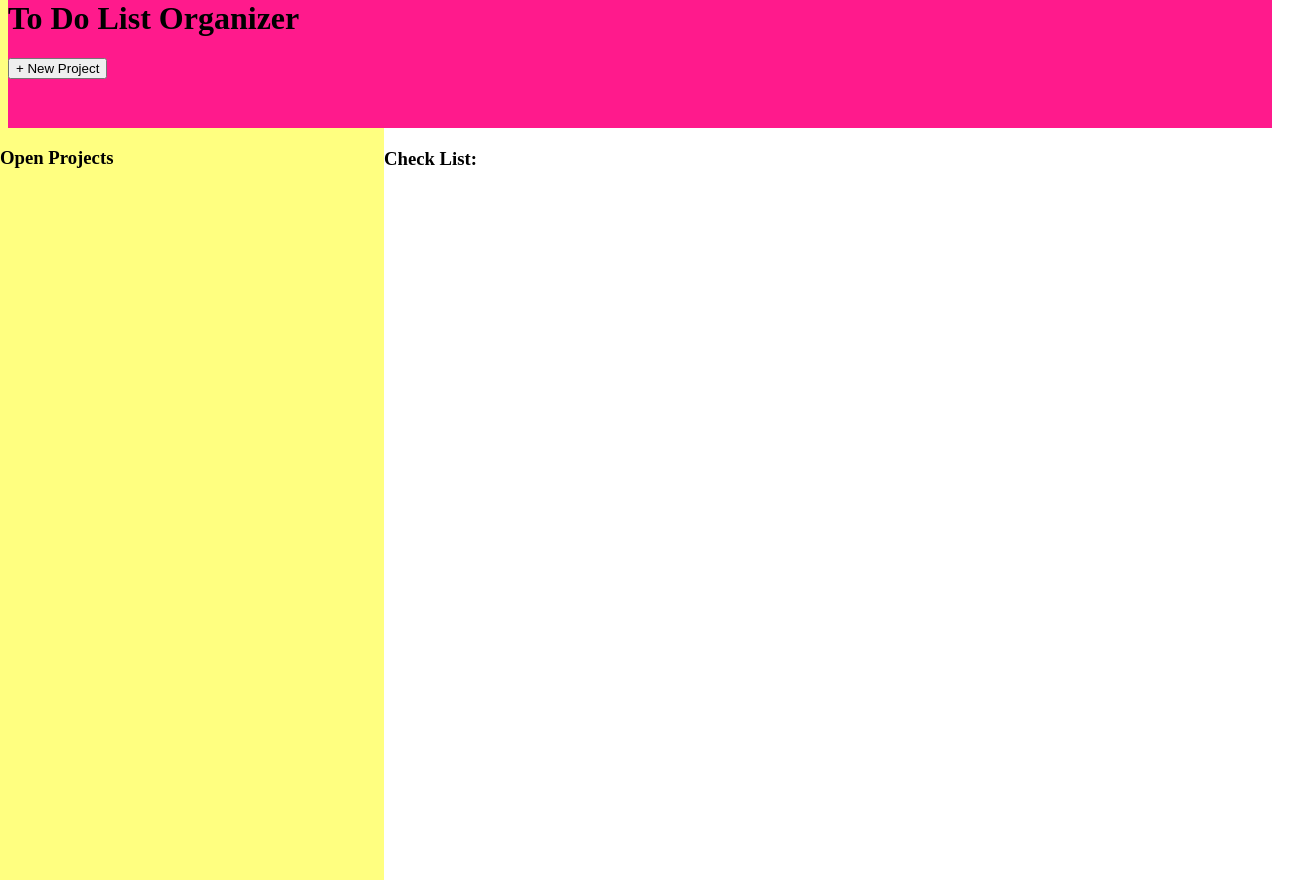
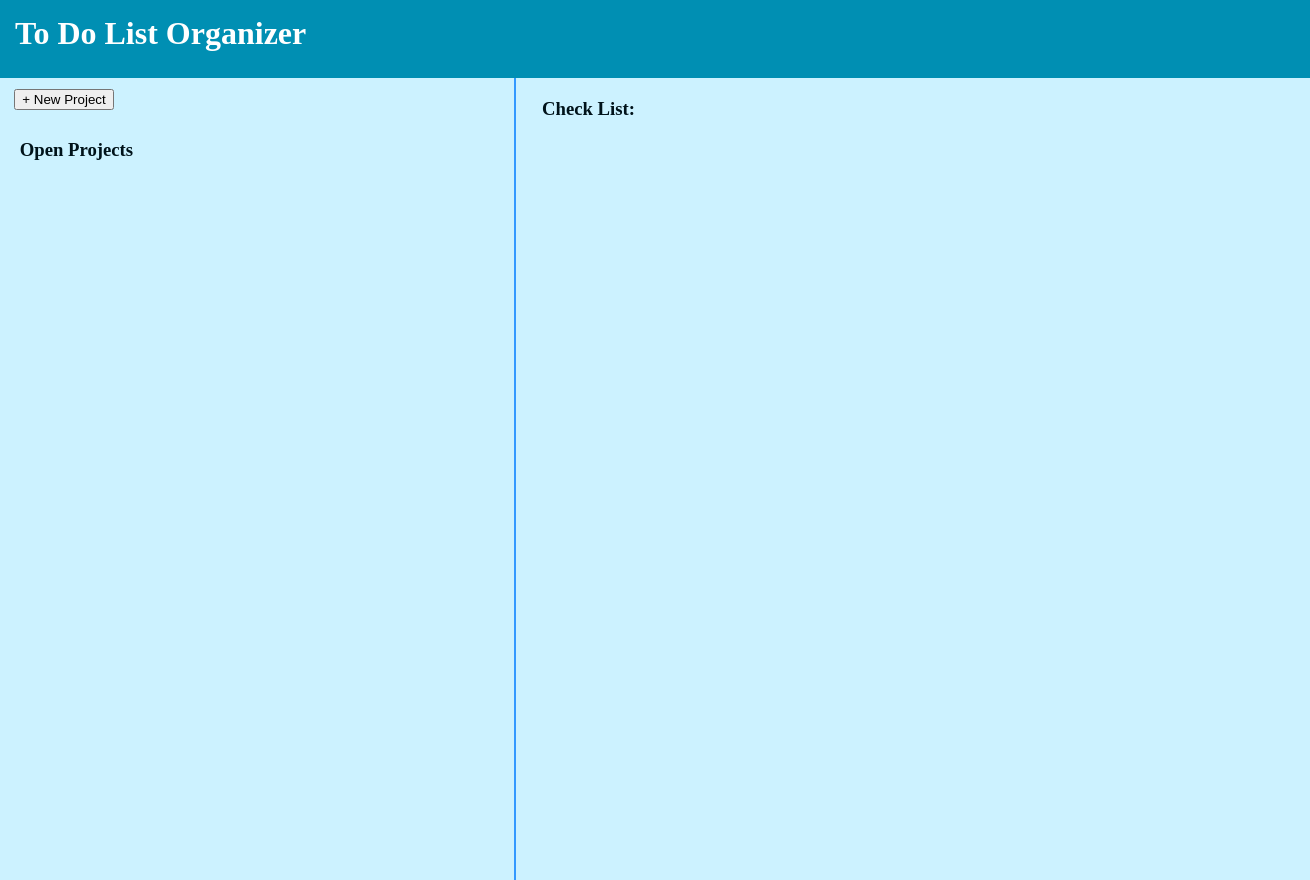
Before and after one commit to a6macleod/js_todo, a plain HTML site: page index.html in a window 1280 px wide. Shown: the whole page, 1310 px wide, since content can reach past the window. Before the commit the page ends 800 px from the top, so only its background shows below. Drawn offline with Linux system fonts and the light colour scheme.

Commit message:
Style CSS

```diff
--- a/index.html
+++ b/index.html
@@ -9,11 +9,12 @@
 <body>
 	<div id="top-bar">
 		<h1>To Do List Organizer</h1>
-		<button id="new-project-button">+ New Project</button>
+
 	</div>
 
 	<div id="content">
 		<div id="side-bar">
+			<button id="new-project-button">+ New Project</button>
 
 			<h3>Open Projects</h3>
 
--- a/style.css
+++ b/style.css
@@ -1,30 +1,28 @@
-h1, body { margin-top: 0; padding:0; }
+h1, body  { margin: 0; padding: 0; height: 100%; width: 100%; color: #00131a;  }
+h1, .currentProject h4 { color: #ffffff; }
+body { background-color: #ccf2ff; }
 
 .hidden {display: none;}
 
+.side-project-container:hover {
+	background-color: #d9ffcc;
+}
+
+#top-bar, .currentProject, .currentProject:hover { background-color: #008fb3; }
+
 #top-bar {
-	background-color: #ff1a8c;
 	width: 100%;
-	height: 8em;
+	height: 3em;
 	position: relative;
 	margin: 0;
-	padding: 0;
+	padding: 15px;
 	z-index: 2;
 }
+#content {  }
 
-#new-project-button { margin: 0; }
+#new-project-button { margin: 10px 0; }
 
-#side-bar {
-	background-color: #ffff80;
-	width: 30%;
-	height: 100%;
-	position: fixed;
-	z-index: 1;
-	top: 0;
-	left: 0;
-	overflow-x: hidden;
-	padding-top: 8em;
-}
+
 .side-bar {
 	display: inline-block;
 	margin-right: 1em;
@@ -32,21 +30,47 @@ h1, body { margin-top: 0; padding:0; }
 
 th { border-bottom: 1px solid black; margin: 0; padding: 2px; }
 
-#current-project {
-	width: 70%;
-	left: 30%;
-	position: absolute;
-}
-
 .sublistItem {
 	display: inline-block;
 	margin-right: 1em;
 }
 
-.side-project-container:hover {
-	background-color: #d9ffcc;
+.is-project-complete-check, #side-bar h3, #new-project-button { margin-left: 1em; }
+
+.delete-project, .sublist-delete {
+	border-radius: 10px;
+	color: #0086b3;
 }
 
-.currentProject, .currentProject:hover  {
-	background-color: #008000;
+button { cursor: pointer; }
+
+.delete-project:hover, .sublist-delete:hover {
+	/*transform: scale(1.2);*/
+	transition: 0.4s;
+	transform: rotate(0.9turn);
+	cursor: pointer;
 }
+.sublistForm { margin-right: 0.8em; }
+
+#side-bar, #current-project {
+	position: relative;
+	display: inline-block;
+}
+#current-project { margin-left: 1em; width: 50%; }
+
+#side-bar {
+	width: 40%;
+}
+.edit-project { margin-top: 10px; }
+
+#side-bar {
+	border-right: 2px solid #3399ff;
+	display: inline-block;
+	position: relative;
+	height: 100vh;
+	margin-right: 10px;
+	padding: 1px;
+	float: left;
+}
+
+li { list-style: none; }
```
